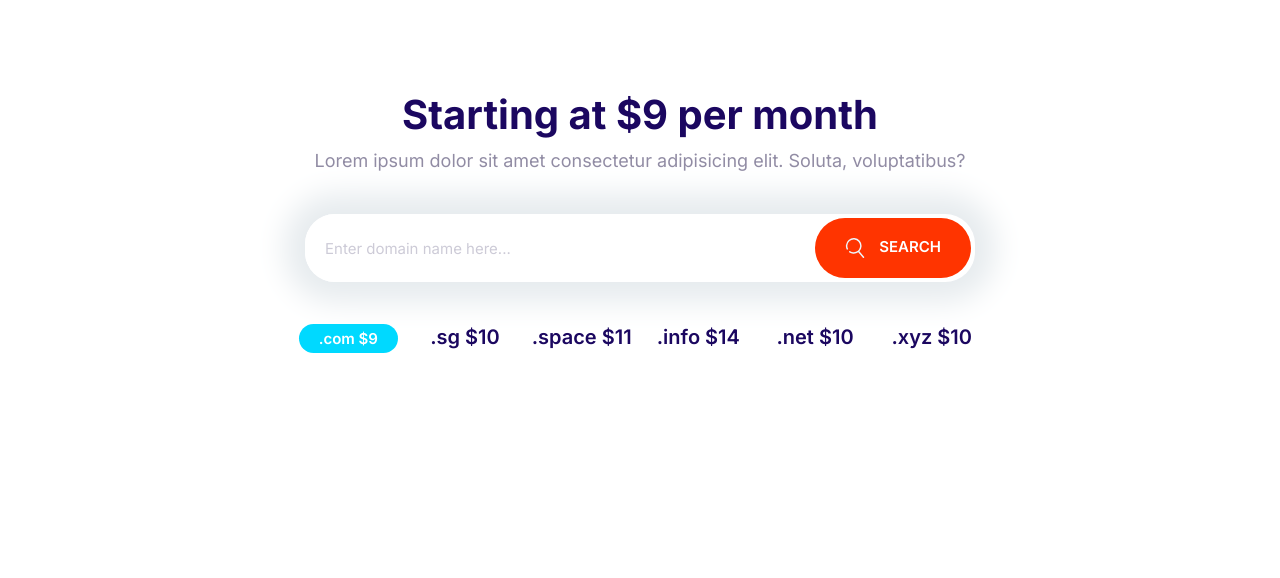
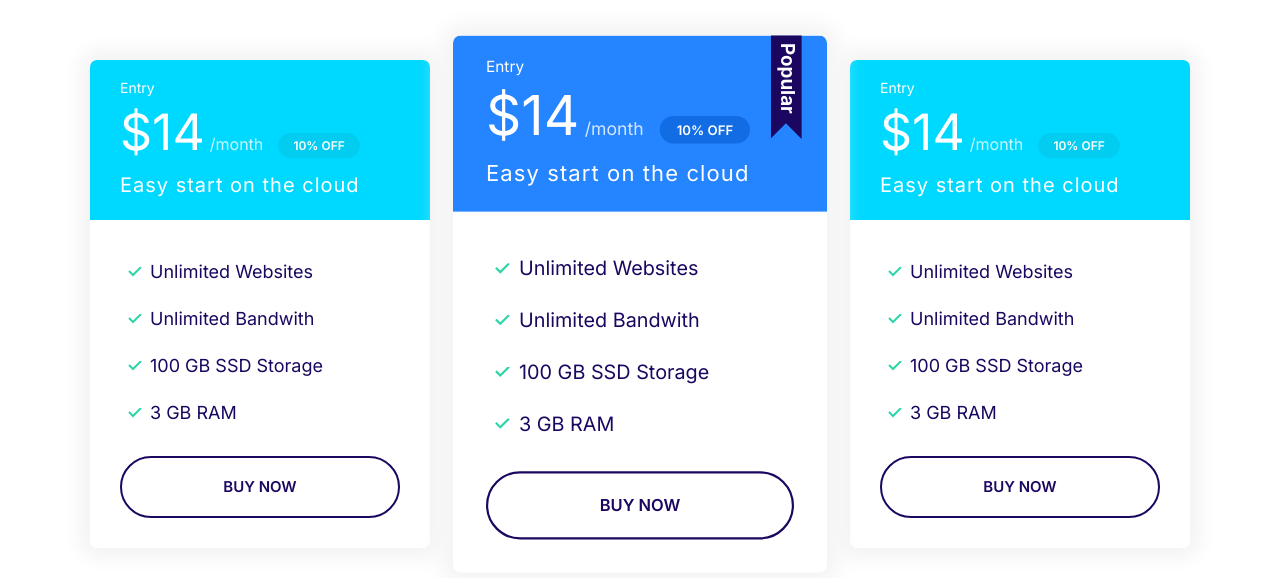
Before and after one commit to danielka89/danielka, a plain HTML site: page Moshify/index.html in a window 1280 px wide. Drawn offline with Linux system fonts and the light colour scheme.

Commit message:
Putting plans together into a plan block.

```diff
--- a/Moshify/css/styles.css
+++ b/Moshify/css/styles.css
@@ -318,11 +318,19 @@
   color: #fff;
 }
 
+.card--primary .badge--primary {
+  background: #126de4;
+}
+
 .card--secondary .badge--secondary {
   background: #02cdf1;
 }
 
 /* Plans */
+.plan {
+  transition: transform 0.2s ease-out;
+}
+
 .plan__name {
   color: #fff;
   margin: 0;
@@ -352,6 +360,10 @@
   margin-bottom: 2rem;
 }
 
+.plan--popular {
+  transform: scale(1.1);
+}
+
 .plan--popular .card__header {
   position: relative;
 }
@@ -363,6 +375,14 @@
   position: absolute;
   top: -6px;
   right: 5%;
+}
+
+.plan:hover {
+  transform: scale(1.05);
+}
+
+.plan--popular:hover {
+  transform: scale(1.15);
 }
 
 @media screen and (min-width: 1024px) {
@@ -670,3 +690,16 @@
     grid-template-columns: repeat(auto-fit, minmax(10rem, 1fr));
   }
 }
+
+/* Plans Block */
+.block-plans .grid {
+  gap: 8rem 4rem;
+}
+
+.block-plans .card {
+  max-width: 500px;
+  margin: 0 auto;
+}
+
+@media screen and (min-width: 768px) {
+}
--- a/Moshify/index.html
+++ b/Moshify/index.html
@@ -14,35 +14,72 @@
     <link rel="stylesheet" href="css/styles.css" />
   </head>
   <body>
-    <section class="block container block-domain">
-      <header class="block__header">
-        <h2>Starting at $9 per month</h2>
-        <p>
-          Lorem ipsum dolor sit amet consectetur adipisicing elit. Soluta,
-          voluptatibus?
-        </p>
-      </header>
-      <div class="input-group">
-        <input
-          type="text"
-          class="input"
-          placeholder="Enter domain name here..."
-        />
-        <button class="btn btn--accent">
-          <svg class="icon icon--white">
-            <use xlink:href="images/sprite.svg#search"></use>
-          </svg>
-          Search
-        </button>
+    <section class="block container block-plans">
+      <div class="grid grid--1x3">
+        <div class="plan">
+          <div class="card card--secondary">
+            <header class="card__header">
+              <h3 class="plan__name">Entry</h3>
+              <span class="plan__price">$14</span>
+              <span class="plan__billing-cycle">/month</span>
+              <span class="badge badge--secondary badge--small">10% OFF</span>
+              <span class="plan__description">Easy start on the cloud</span>
+            </header>
+            <div class="card__body">
+              <ul class="list list--tick">
+                <li class="list__item">Unlimited Websites</li>
+                <li class="list__item">Unlimited Bandwith</li>
+                <li class="list__item">100 GB SSD Storage</li>
+                <li class="list__item">3 GB RAM</li>
+              </ul>
+              <button class="btn btn--outline btn--block">BUY NOW</button>
+            </div>
+          </div>
+        </div>
+        <div class="plan plan--popular">
+          <div class="card card--primary">
+            <header class="card__header">
+              <h3 class="plan__name">Entry</h3>
+              <span class="plan__price">$14</span>
+              <span class="plan__billing-cycle">/month</span>
+              <span class="badge badge--primary badge--small">10% OFF</span>
+              <span class="plan__description">Easy start on the cloud</span>
+            </header>
+            <div class="card__body">
+              <ul class="list list--tick">
+                <li class="list__item">Unlimited Websites</li>
+                <li class="list__item">Unlimited Bandwith</li>
+                <li class="list__item">100 GB SSD Storage</li>
+                <li class="list__item">3 GB RAM</li>
+              </ul>
+              <button class="btn btn--outline btn--block">BUY NOW</button>
+            </div>
+          </div>
+        </div>
+        <div class="plan">
+          <div class="card card--secondary">
+            <header class="card__header">
+              <h3 class="plan__name">Entry</h3>
+              <span class="plan__price">$14</span>
+              <span class="plan__billing-cycle">/month</span>
+              <span class="badge badge--secondary badge--small">10% OFF</span>
+              <span class="plan__description">Easy start on the cloud</span>
+            </header>
+            <div class="card__body">
+              <ul class="list list--tick">
+                <li class="list__item">Unlimited Websites</li>
+                <li class="list__item">Unlimited Bandwith</li>
+                <li class="list__item">100 GB SSD Storage</li>
+                <li class="list__item">3 GB RAM</li>
+              </ul>
+              <button class="btn btn--outline btn--block">BUY NOW</button>
+            </div>
+          </div>
+        </div>
       </div>
-      <ul class="list block-domain__prices">
-        <li><span class="badge badge--secondary">.com $9</span></li>
-        <li>.sg $10</li>
-        <li>.space $11</li>
-        <li>.info $14</li>
-        <li>.net $10</li>
-        <li>.xyz $10</li>
-      </ul>
+      </div>
+
+
     </section>
     <script src="js/main.js"></script>
   </body>
```
Also changed, not shown: Moshify/components/plans-block.html (added, +67 -0 lines).
